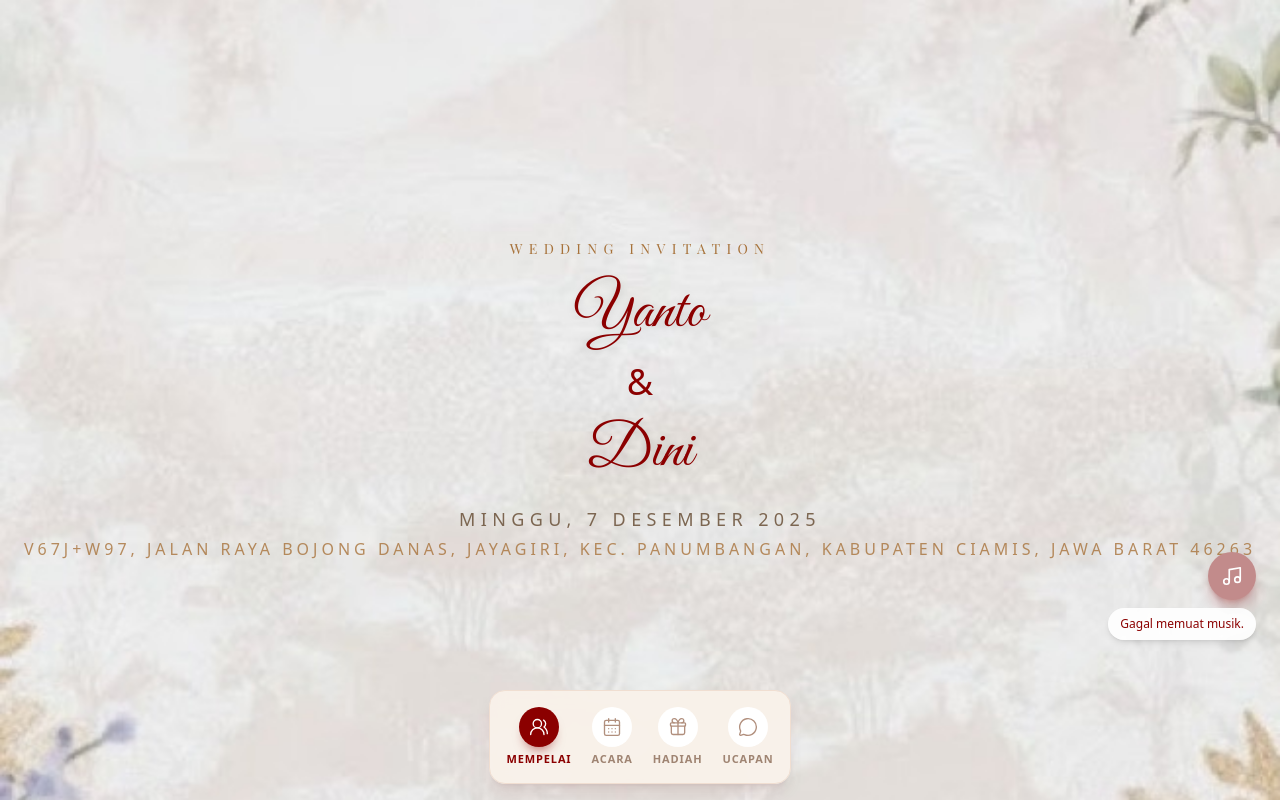
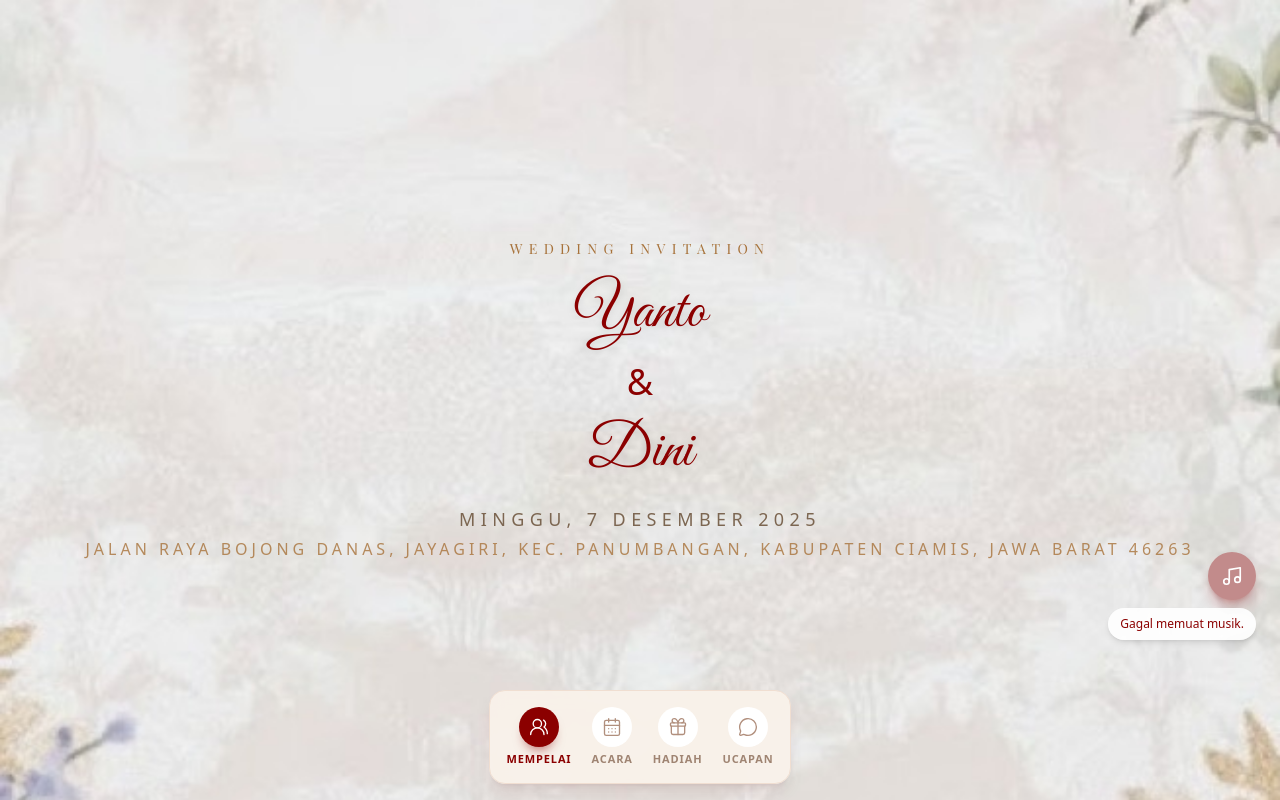
Before and after one commit to devixsolutions/undangan-dini, a Next.js app: page / in a window 1280 px wide. Both pictures are taken after a click on the button "BUKA UNDANGAN". Shown: the top 800 px of the page. Built offline with nearby package versions, Linux system fonts and the light colour scheme; no server answers; the database is empty; a web font is replaced by a local one.

Commit message:
fix: update wedding invitation location and enhance time display format

```diff
--- a/components/acara.tsx
+++ b/components/acara.tsx
@@ -60,7 +60,10 @@ export default function AcaraSection() {
                 {item.title}
               </h3>
               <p className="font-script text-3xl text-[#8b0000] sm:text-4xl">
-                {item.time}
+                {item.time.split(' WIB')[0]}
+                <span className="font-display text-base text-[#8b0000]/70 sm:text-lg ml-2 italic">
+                  {' WIB'}
+                </span>
               </p>
               <p className="text-sm leading-relaxed text-[#7c6651] sm:text-base">
                 {item.description}
--- a/data.json
+++ b/data.json
@@ -48,7 +48,7 @@
   "greetings": {
     "title": "Wedding Invitation",
     "weddingDate": "Minggu, 7 Desember 2025",
-    "location": "V67J+W97, Jalan raya Bojong danas, Jayagiri, Kec. Panumbangan, Kabupaten Ciamis, Jawa Barat 46263"
+    "location": "Jalan raya Bojong danas, Jayagiri, Kec. Panumbangan, Kabupaten Ciamis, Jawa Barat 46263"
   },
   "catin": {
     "title": "Mempelai",
```
Also changed, not shown: 1 other file (tests, documents, lock files or other folders).
